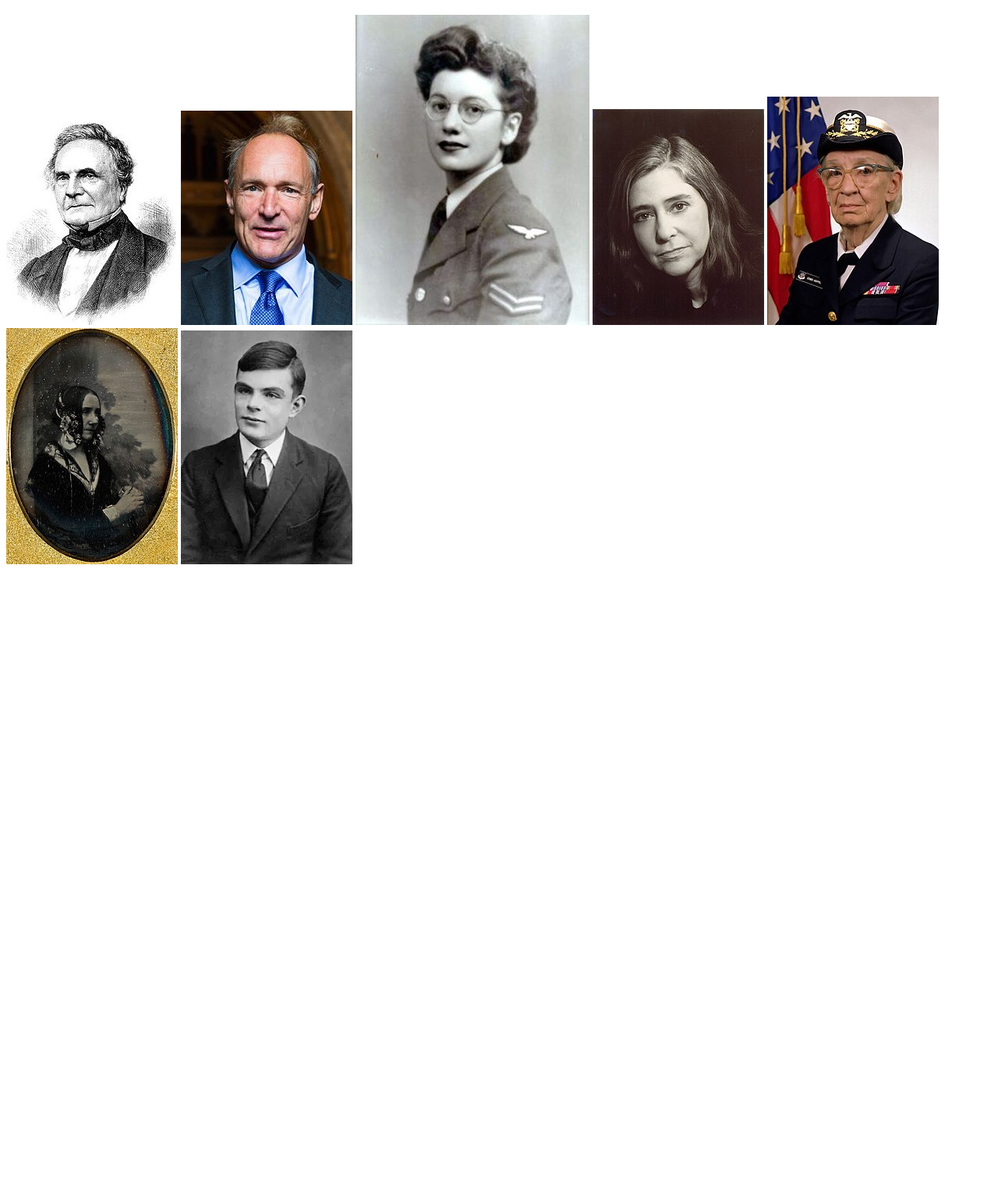
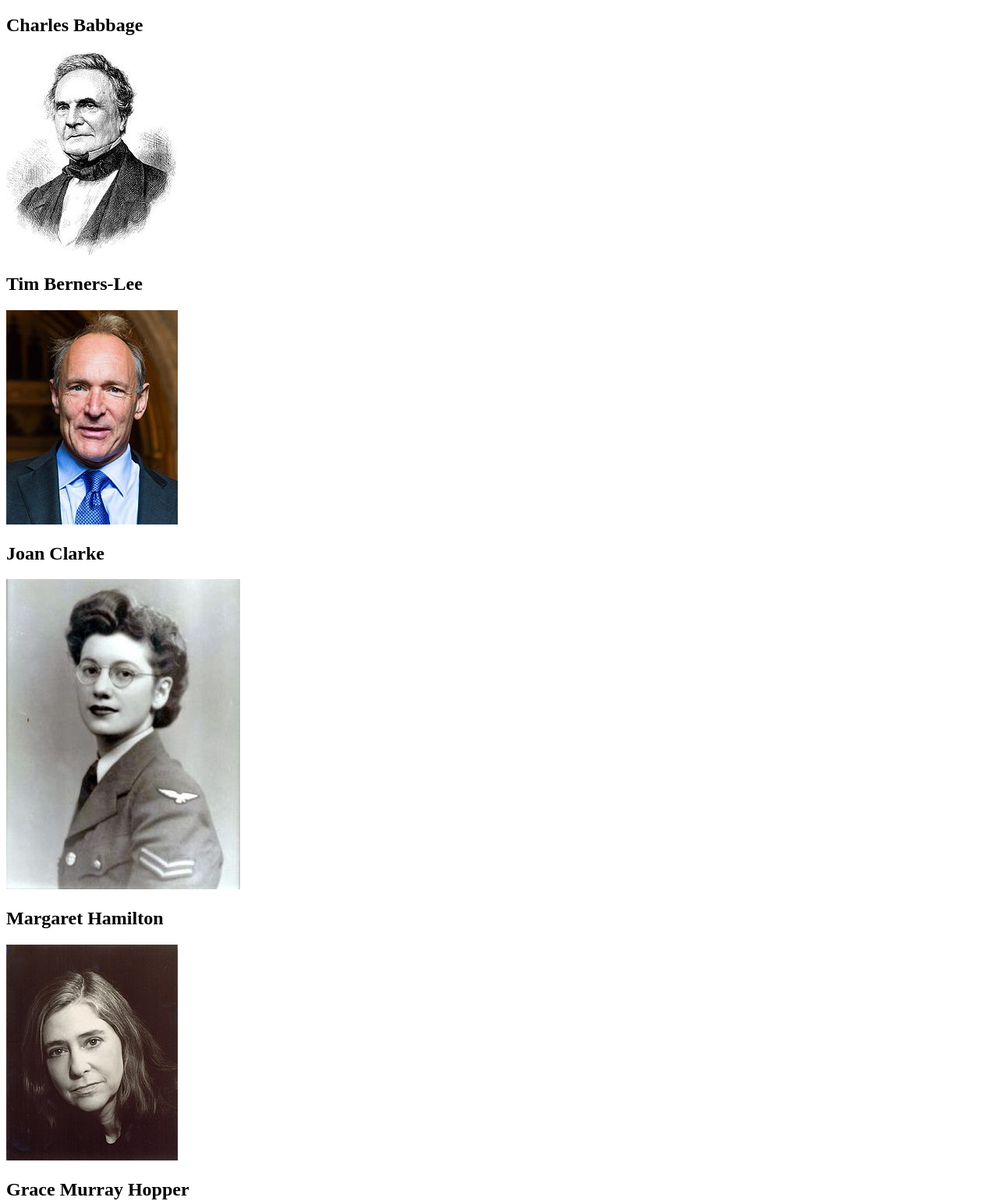
Before and after one commit to fAEDKAN/heroes2, a website: page views/index.html in a window 1280 px wide. Shown: the part 61-1602 px from the top of the page at 78% size. Before the commit the page ends 800 px from the top, so only its background shows below. Drawn offline with Linux system fonts and the light colour scheme.

Commit message:
nombres añadidos a las fotos

```diff
--- a/views/index.html
+++ b/views/index.html
@@ -8,12 +8,19 @@
 </head>
 <body>
     <h1>Heroes</h1>
+    <h2>Charles Babbage</h2>
     <img src="/img/babbage.jpg" alt="babbage">
+    <h2>Tim Berners-Lee</h2>
     <img src="/img/berners-lee.jpg" alt="berners-lee">
+    <h2>Joan Clarke</h2>
     <img src="/img/clarke.jpg" alt="clarke">
+    <h2>Margaret Hamilton</h2>
     <img src="/img/hamilton.jpg" alt="hamilton">
+    <h2>Grace Murray Hopper</h2>
     <img src="/img/hopper.jpg" alt="hopper">
+    <h2>Ada Lovelace</h2>
     <img src="/img/lovelace.jpg" alt="lovelace">
+    <h2>Alan Turing</h2>
     <img src="/img/turing.webp" alt="turing">
 </body>
 </html>
```
